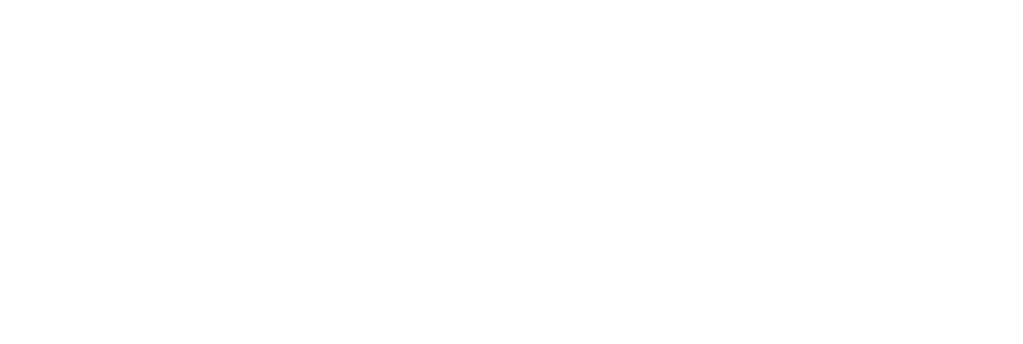
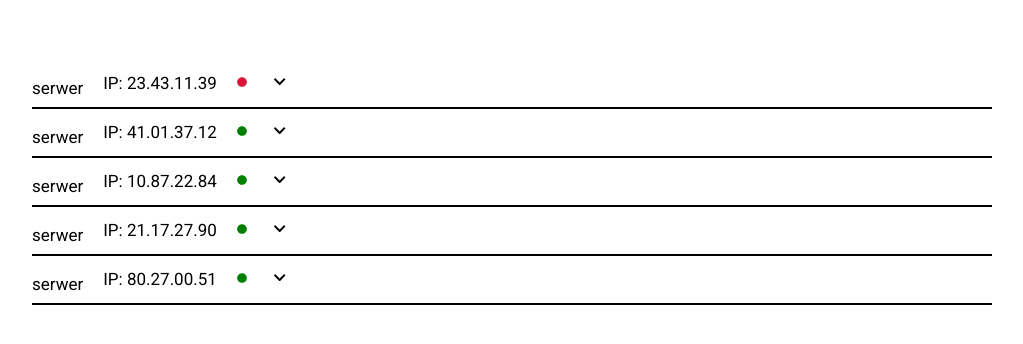
Before and after one commit to yevgeniywyszynski/smartdustpanel, a React (Create React App) app: page /panel/serwerlist in a window 1280 px wide. Before the commit this address had no page. Shown: the part 370-714 px from the top of the page, without its empty margins (128-1151 px from the left). Built offline with nearby package versions, Linux system fonts and the light colour scheme.

Commit message:
Add new comp SerwerList and DevicesList

```diff
--- a/src/components/App/App.js
+++ b/src/components/App/App.js
@@ -6,6 +6,7 @@ import Login from '../Login/Login';
 import Panel from '../Panel/Panel';
 import Settings from '../Settings/Settings';
 import Profile from '../Profile/Profile';
+import SerwerList from '../SerwerList/SerwerList';
 
 function App() {
   return (
@@ -18,6 +19,7 @@ function App() {
             <Route path="email" element = {<Email />} />
             <Route path="panel/settings" element = {<Settings />} />
             <Route path="panel/profile" element = {<Profile />}/>
+            <Route path="panel/serwerlist" element = {<SerwerList/>} />
           </Route>
         </Routes>
       </BrowserRouter>
--- a/src/components/Panel/Panel.js
+++ b/src/components/Panel/Panel.js
@@ -4,17 +4,22 @@ import {Link} from 'react-router-dom';
 import { FaEnvelope, FaChevronDown, FaChevronUp } from "react-icons/fa";
 import TransactionHistory from '../TransactionHistory/TransactionHistory';
 import Menu from '../Menu/Menu';
+import SerwerList from '../SerwerList/SerwerList';
+import { FaUserAlt } from 'react-icons/fa';
+
+
 
 const Panel = () => {
 
     const [showHistory, setShowHistory] = useState(false)
     const [showSettings, setShowSettings] = useState(false)
+    const [showSerwerList, setShowSerwerList] = useState(false)
 
     return(
         <div className={styles.panelWrapper}>
 
             <div className={styles.menuWrapper}>
-                <p className={styles.nickName}>Zalogowany jako: <span className={styles.nickStyl}>ywyszyn</span></p>
+                <p className={styles.nickName}><FaUserAlt className={styles.userIcon}/> <span className={styles.nickStyl}>ywyszyn</span></p>
                 <Link className={styles.emailIcon} to="/email"> <FaEnvelope className={styles.emailIcon} /></Link>
 
                 <button
@@ -44,11 +49,24 @@ const Panel = () => {
                 type="button"
                 onClick={() => setShowHistory(!showHistory)}>
                     {showHistory? "Ukryj Historie" : "Historia konta"}
-               </button>
+            </button>
 
             <div className={styles.transactionWrapper}>
                 {
                     showHistory ? <TransactionHistory /> : null
+                }
+            </div>
+
+            <button
+                className={styles.btnSerwerList}
+                type="button"
+                onClick={() => setShowSerwerList(!showSerwerList)}>
+                    {showSerwerList? <FaChevronUp  className={styles.emailIcon} />   : "All your's devices" }
+            </button>
+
+            <div className={styles.serwerWrapper}>
+                {
+                    showSerwerList ? <SerwerList /> : null
                 }
             </div>
         </div>
--- a/src/components/Panel/Panel.module.scss
+++ b/src/components/Panel/Panel.module.scss
@@ -9,6 +9,11 @@ $font-familyRoboto: 'Roboto', sans-serif;
         gap: 20px;
         justify-content: flex-end;
         align-items: center;
+        .userIcon{
+            font-size: 20px;
+            margin-right: 10px;
+            color: #5E3D97;
+        }
         .nickName{
             font-family: $font-familyRoboto;
             .nickStyl{
@@ -17,8 +22,9 @@ $font-familyRoboto: 'Roboto', sans-serif;
             }
         }
         .emailIcon {
-            color: #000;
+            color: #5E3D97;
             font-size: 20px;
+            height: 20px;
         }
         .btnSettings{
             background-color: transparent;
@@ -34,6 +40,7 @@ $font-familyRoboto: 'Roboto', sans-serif;
         margin-top: 20px;
         display: flex;
         gap:20px;
+        margin-bottom: 20px;
         .balanceTitle{
             font-family: $font-familyRoboto;
             font-size: 20px;
@@ -45,12 +52,25 @@ $font-familyRoboto: 'Roboto', sans-serif;
     }
     .btnHistory {
         margin-top: 10px;
-        background-color: transparent;
+        background-color: #5E3D97;
         margin-bottom: 10px;
-        padding: 5px;
+        padding: 5px 10px;
         font-family: $font-familyRoboto;
         border: 1px solid #000;
         cursor: pointer;
         font-size: 13px;
+        color: #fff;
+        box-shadow: 0px 3px 6px #000;
+    }
+    .btnSerwerList{
+        background-color: #5E3D97;
+        padding: 5px 10px;
+        font-family: $font-familyRoboto;
+        border: 1px solid #000;
+        cursor: pointer;
+        font-size: 13px;
+        color: #fff;
+        box-shadow: 0px 3px 6px #000;
+        margin-top: 10px;
     }
 }
--- a/src/components/SerwerList/SerwerList.js
+++ b/src/components/SerwerList/SerwerList.js
@@ -0,0 +1,70 @@
+import React, { useState } from "react";
+import styles from '../SerwerList/SerwerList.module.scss';
+import { FaCircle, FaChevronDown, FaChevronUp } from "react-icons/fa";
+
+const SerwerList = () => {
+
+    const [showDevices, setShowDevices] = useState(false)
+
+    return(
+        <div className={styles.serwerWrapper}>
+            <div className={styles.serwer}>
+                <p className={styles.serwerTitle}>serwer</p>
+                <p className={styles.serwerIP}>IP: 23.43.11.39</p>
+                <p className={styles.serwerStatus}><FaCircle className={styles.statusIconError} /></p>
+                <button
+                    type="button"
+                    className={styles.btnDevices}
+                    onClick={() => setShowDevices(!showDevices)}>
+                    {showDevices ? <FaChevronUp className={styles.iconDevices}/> : <FaChevronDown className={styles.iconDevices} />}
+                </button>
+            </div>
+            <div className={styles.serwer}>
+                <p className={styles.serwerTitle}>serwer</p>
+                <p className={styles.serwerIP}>IP: 41.01.37.12</p>
+                <p className={styles.serwerStatus}><FaCircle className={styles.statusIcon} /></p>
+                <button
+                    type="button"
+                    className={styles.btnDevices}
+                    onClick={() => setShowDevices(!showDevices)}>
+                    {showDevices ? <FaChevronUp className={styles.iconDevices}/> : <FaChevronDown className={styles.iconDevices} />}
+                </button>
+            </div>
+            <div className={styles.serwer}>
+                <p className={styles.serwerTitle}>serwer</p>
+                <p className={styles.serwerIP}>IP: 10.87.22.84</p>
+                <p className={styles.serwerStatus}><FaCircle className={styles.statusIcon} /></p>
+                <button
+                    type="button"
+                    className={styles.btnDevices}
+                    onClick={() => setShowDevices(!showDevices)}>
+                    {showDevices ? <FaChevronUp className={styles.iconDevices}/> : <FaChevronDown className={styles.iconDevices} />}
+                </button>
+            </div>
+            <div className={styles.serwer}>
+                <p className={styles.serwerTitle}>serwer</p>
+                <p className={styles.serwerIP}>IP: 21.17.27.90</p>
+                <p className={styles.serwerStatus}><FaCircle className={styles.statusIcon} /></p>
+                <button
+                    type="button"
+                    className={styles.btnDevices}
+                    onClick={() => setShowDevices(!showDevices)}>
+                    {showDevices ? <FaChevronUp className={styles.iconDevices}/> : <FaChevronDown className={styles.iconDevices} />}
+                </button>
+            </div>
+            <div className={styles.serwer}>
+                <p className={styles.serwerTitle}>serwer</p>
+                <p className={styles.serwerIP}> IP: 80.27.00.51</p>
+                <p className={styles.serwerStatus}><FaCircle className={styles.statusIcon} /></p>
+                <button
+                    type="button"
+                    className={styles.btnDevices}
+                    onClick={() => setShowDevices(!showDevices)}>
+                    {showDevices ? <FaChevronUp className={styles.iconDevices}/> : <FaChevronDown className={styles.iconDevices} />}
+                </button>
+            </div>
+        </div>
+    )
+}
+
+export default SerwerList;
--- a/src/components/SerwerList/SerwerList.module.scss
+++ b/src/components/SerwerList/SerwerList.module.scss
@@ -0,0 +1,42 @@
+$font-familyRoboto: 'Roboto', sans-serif;
+
+.serwerWrapper{
+    display: flex;
+    flex-direction: column;
+    margin-top: 20px;
+    padding: 60px;
+    .serwer{
+        display: flex;
+        gap: 20px;
+        margin-bottom: 10px;
+        border-bottom: 2px solid #000;
+        align-items: center;
+        .serwerTitle{
+            font-size: 17px;
+            margin-bottom: 10px;
+            font-family: $font-familyRoboto;
+            margin-top: 10px;
+        }
+        .serwerIP{
+            font-size: 17px;
+            margin-bottom: 10px;
+            font-family: $font-familyRoboto;
+        }
+        .statusIcon {
+            color: green;
+            font-size: 10px;
+            margin-bottom: 10px;
+        }
+        .statusIconError{
+            color: #DC143C;
+            font-size: 10px;
+            margin-bottom: 10px;
+        }
+        .btnDevices{
+            margin-bottom: 10px;
+            background-color: transparent;
+            border: none;
+            cursor: pointer;
+        }
+    }
+}
--- a/src/components/TransactionHistory/TransactionHistory.js
+++ b/src/components/TransactionHistory/TransactionHistory.js
@@ -19,7 +19,7 @@ const TransactionHistory = () => {
             </div>
             <div className={styles.historyWrapper}>
                 <p className={styles.dataStyl}>2022-05-10</p>
-                <p className={styles.dataStyl}> Nowy Samsung s22</p>
+                <p className={styles.dataStyl}> Nowy telefon</p>
                 <FaLongArrowAltRight className={styles.iconFinal}/>
                 <p className={styles.dataStylBold}> + 120 €</p>
             </div>
--- a/src/components/redux/store.js
+++ b/src/components/redux/store.js
@@ -5,25 +5,9 @@ import devicesListRedux from '../redux/DevicesListRedux';
 import thunk from 'redux-thunk'
 
 const initalState = {
-
-    serwerList: {
-        data: [],
-        serwerIP: [],
-        qtyWorkingSerwer: 0,
-        request:{},
-        statusWork: [],
-    },
-
-    devicesList: {
-        modelPhone: 'Samusung s22',
-        seriaNumber: 'OP23I439',
-    },
-
-    transactionHistory: {
-        data: '',
-        orderType: '',
-        amountPrice: ''
-    }
+    serwerList: [],
+    devicesList: [],
+    transactionHistory: []
 }
 
 const reducers = {
```
Also changed, not shown: src/components/DevicesList/DevicesList.js (+12 -0 lines), src/db/db2.json (added, +73 -0 lines).
